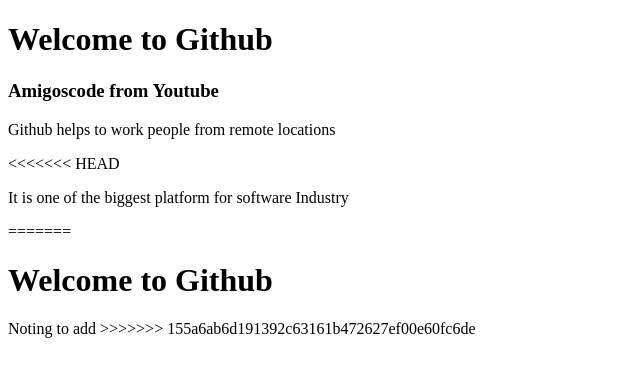
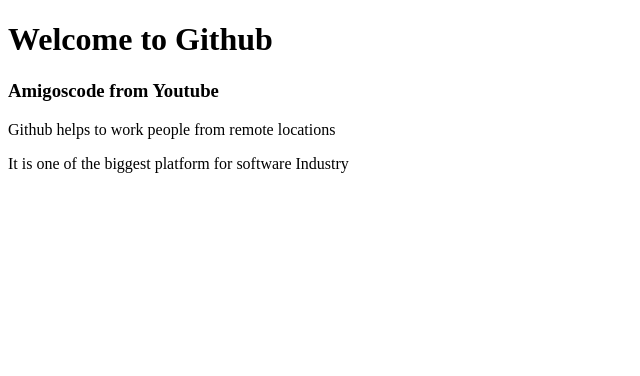
Before and after one commit to sivareddyvenna12/learning-git, a plain HTML site: page index.html in a window 1280 px wide. Shown: the whole page, without its empty margins (0-640 px from the left). Drawn offline with Linux system fonts and the light colour scheme.

Commit message:
commit23

```diff
--- a/index.html
+++ b/index.html
@@ -10,14 +10,9 @@
    <div> <h1>Welcome to Github</h1>
     <h3>Amigoscode from Youtube</h3>
     <p>Github helps to work people from remote locations</p>
-<<<<<<< HEAD
     <p>It is one of the biggest platform for software Industry</p>
 </div>
 
 
-=======
-    <h1>Welcome to Github</h1>
-    <span>Noting to add</span>
->>>>>>> 155a6ab6d191392c63161b472627ef00e60fc6de
 </body>
 </html>
```
